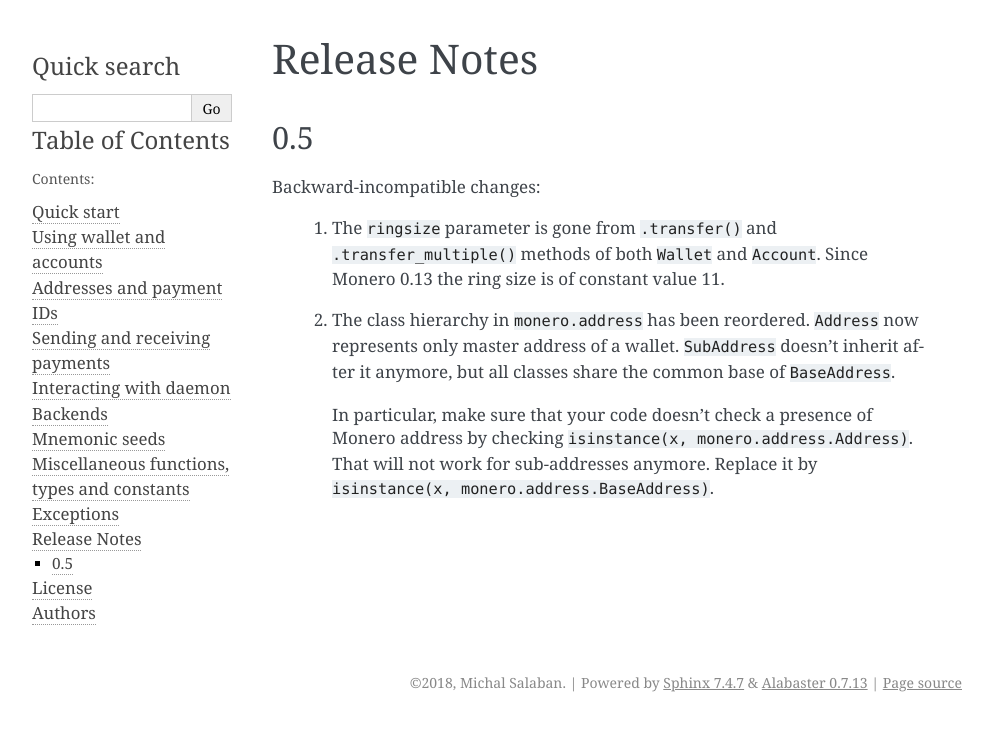
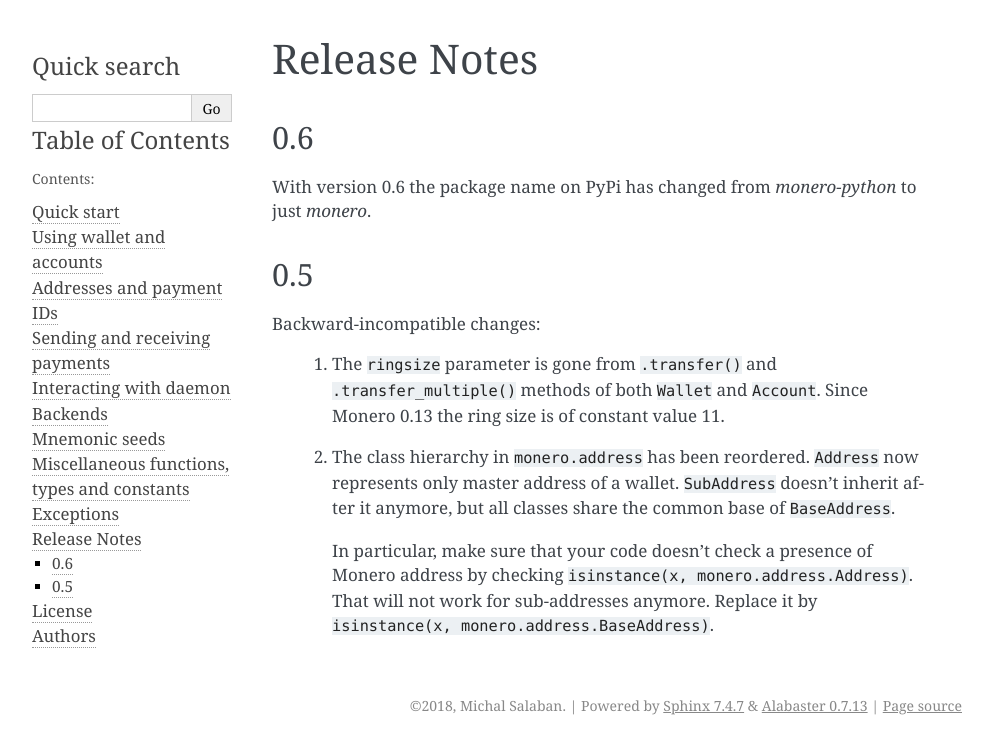
Before and after one commit to monero-ecosystem/monero-python, a Sphinx documentation site: the page built from docs/source/release_notes.rst, in a window 1280 px wide. Shown: the top 754 px of the page, without its empty margins (148-1141 px from the left). Built offline with Sphinx 7.4.7, drawn with Linux system fonts in a browser that asks for light colours.

Commit message:
Change project name in PyPi, update version

```diff
--- a/README.rst
+++ b/README.rst
@@ -14,12 +14,16 @@
 
 A comprehensive Python module for handling Monero cryptocurrency.
 
-* release 0.5.4
+* release 0.6
 * open source: https://github.com/monero-ecosystem/monero-python
 * works with Monero 0.12.x and `the latest source`_ (at least we try to keep up)
 * Python 2.x and 3.x compatible
+* available on PyPi: https://pypi.org/project/monero/
 * comes with `documentation`_
 * generously funded by `Monero FFS`_ donors
+
+.. warning:: With release 0.6 the project name at PyPi has changed from `monero-python` to `monero`.
+    Please update your dependency files.
 
 .. _`the latest source`: https://github.com/monero-project/monero
 .. _`documentation`: http://monero-python.readthedocs.io/en/latest/
--- a/docs/source/conf.py
+++ b/docs/source/conf.py
@@ -55,9 +55,9 @@
 # built documents.
 #
 # The short X.Y version.
-version = '0.5.4'
+version = '0.6'
 # The full version, including alpha/beta/rc tags.
-release = '0.5.4'
+release = '0.6'
 
 # The language for content autogenerated by Sphinx. Refer to documentation
 # for a list of supported languages.
--- a/docs/source/release_notes.rst
+++ b/docs/source/release_notes.rst
@@ -1,5 +1,10 @@
 Release Notes
 =============
+
+0.6
+---
+
+With version 0.6 the package name on PyPi has changed from `monero-python` to just `monero`.
 
 0.5
 ---
--- a/monero/__init__.py
+++ b/monero/__init__.py
@@ -1,3 +1,3 @@
 from . import address, account, daemon, wallet, numbers, prio, wordlists, seed
 
-__version__ = '0.5.4'
+__version__ = '0.6'
--- a/setup.py
+++ b/setup.py
@@ -26,7 +26,7 @@
 version = find_version('monero', '__init__.py')
 
 setup(
-    name = 'monero-python',
+    name = 'monero',
     version = version,
     description = 'A comprehensive Python module for handling Monero cryptocurrency',
     url = 'https://github.com/monero-ecosystem/monero-python/',
```
